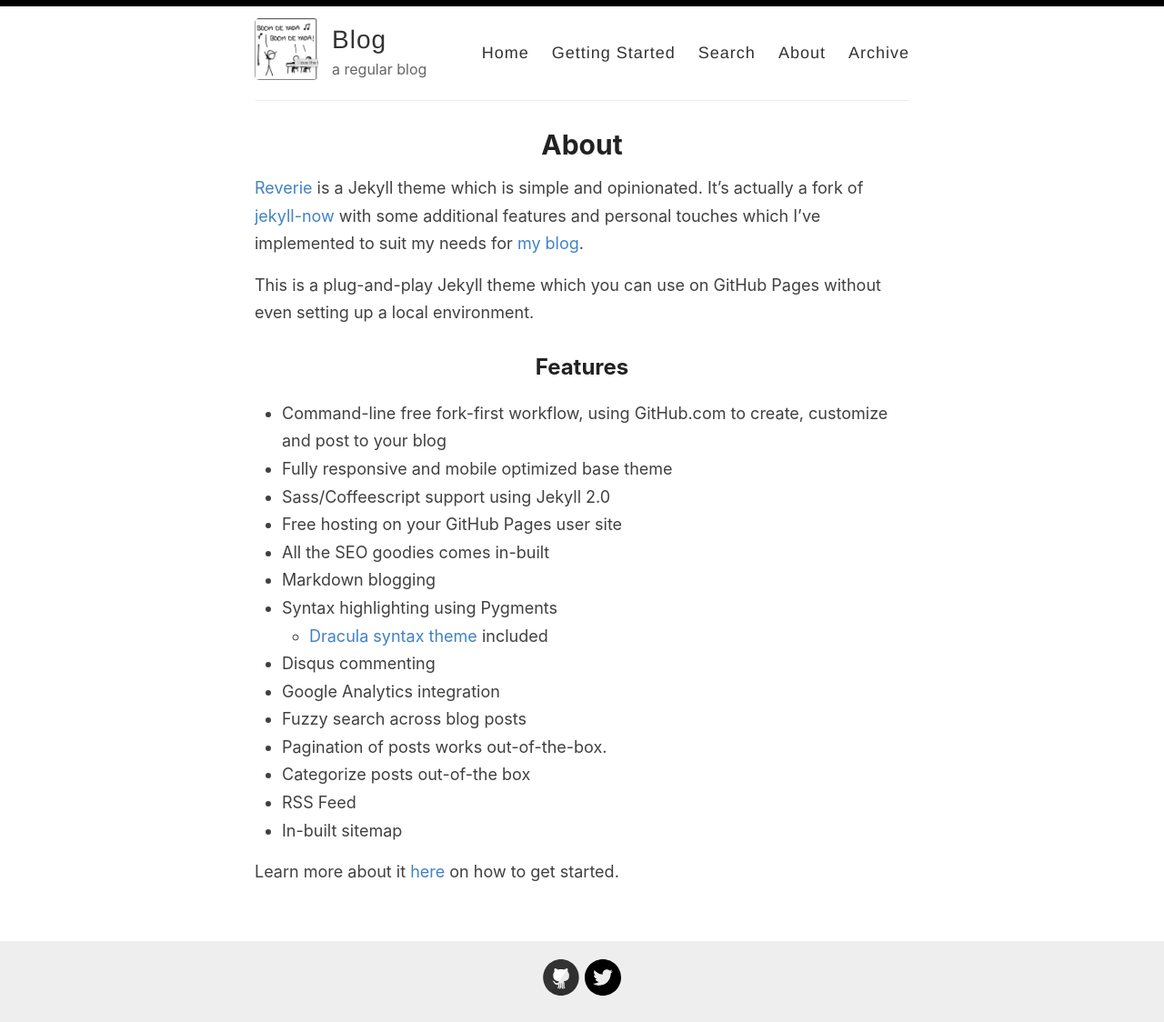
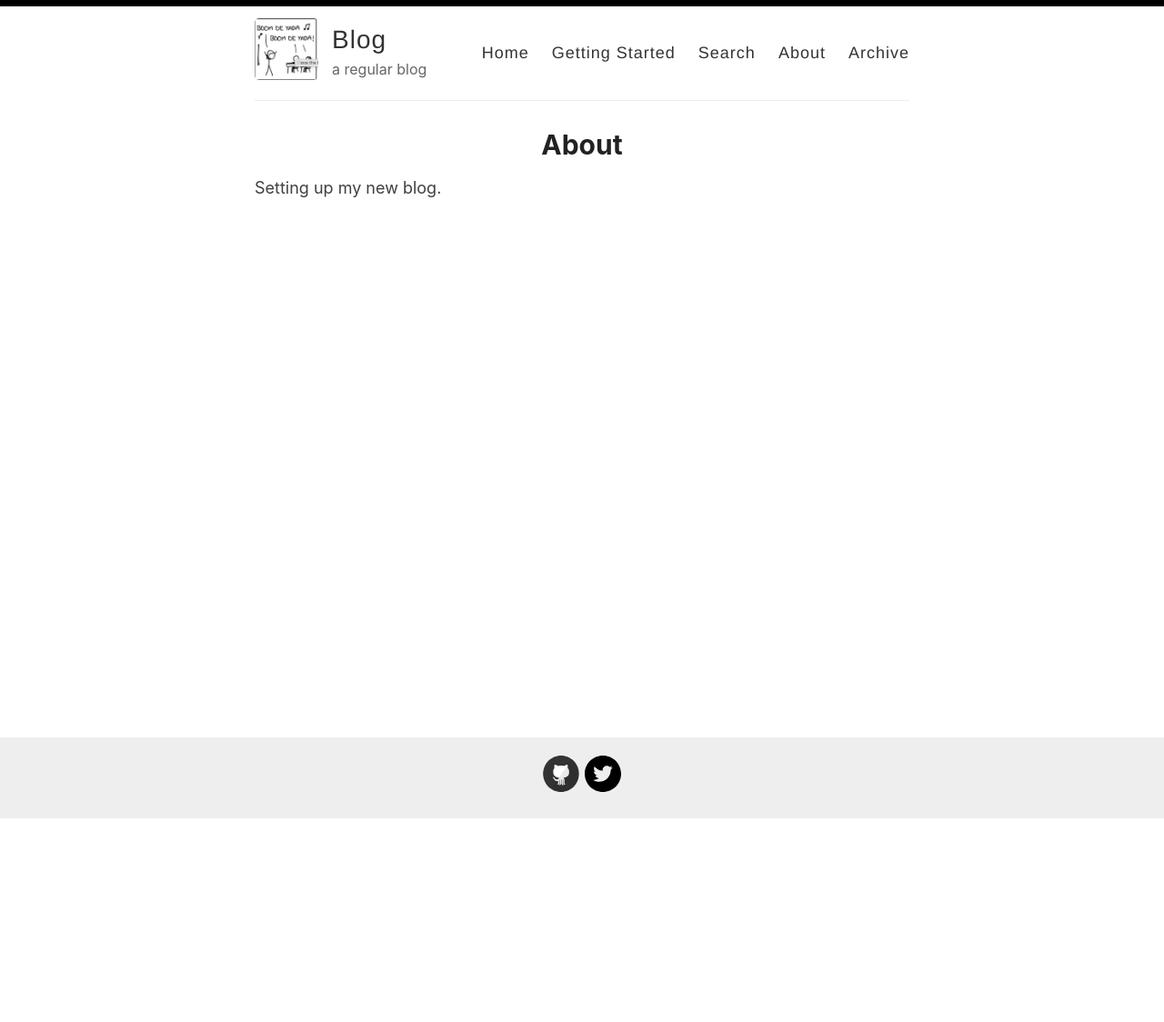
Before and after one commit to sow451/sowmya.blog, a Jekyll site: the page built from _pages/about.md, in a window 1280 px wide. Shown: the whole page at 91% size. Built offline with Jekyll 4.4.1, drawn with Linux system fonts in a browser that asks for light colours; after the commit the page ends 901 px from its top, so only the background shows below that.

Commit message:
-m Edited about me and removed a page

```diff
--- a/_config.yml
+++ b/_config.yml
@@ -89,7 +89,7 @@ plugins:
 
 include: ['_pages']
 
-paginate: 6
+paginate: 10
 paginate_path: /page:num/
 
 # Exclude these files from your production _site
--- a/_pages/about.md
+++ b/_pages/about.md
@@ -4,26 +4,5 @@ title: About
 permalink: /about/
 ---
 
-[Reverie](https://github.com/amitmerchant1990/reverie) is a Jekyll theme which is simple and opinionated. It's actually a fork of [jekyll-now](https://github.com/barryclark/jekyll-now) with some additional features and personal touches which I've implemented to suit my needs for [my blog](https://www.amitmerchant.com).
 
-This is a plug-and-play Jekyll theme which you can use on GitHub Pages without even setting up a local environment.
-
-## Features
-
-- Command-line free fork-first workflow, using GitHub.com to create, customize and post to your blog
-- Fully responsive and mobile optimized base theme
-- Sass/Coffeescript support using Jekyll 2.0
-- Free hosting on your GitHub Pages user site
-- All the SEO goodies comes in-built
-- Markdown blogging
-- Syntax highlighting using Pygments
-    - [Dracula syntax theme](https://draculatheme.com/) included
-- Disqus commenting
-- Google Analytics integration
-- Fuzzy search across blog posts
-- Pagination of posts works out-of-the-box.
-- Categorize posts out-of-the box
-- RSS Feed
-- In-built sitemap
-
-Learn more about it [here](https://github.com/amitmerchant1990/reverie) on how to get started.
+Setting up my new blog.
```
Also changed, not shown: _pages/getting-started.md (deleted, +0 -51 lines).
